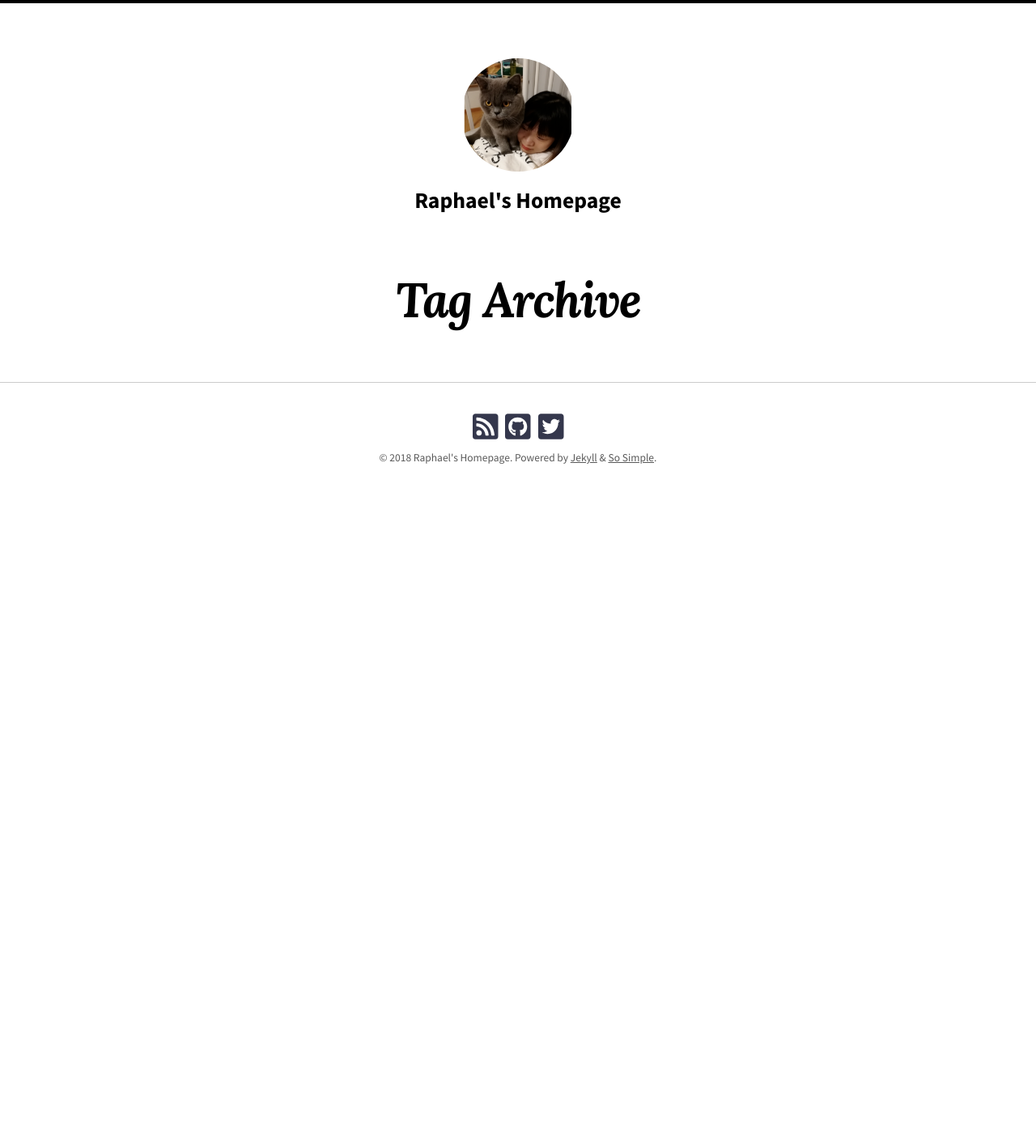
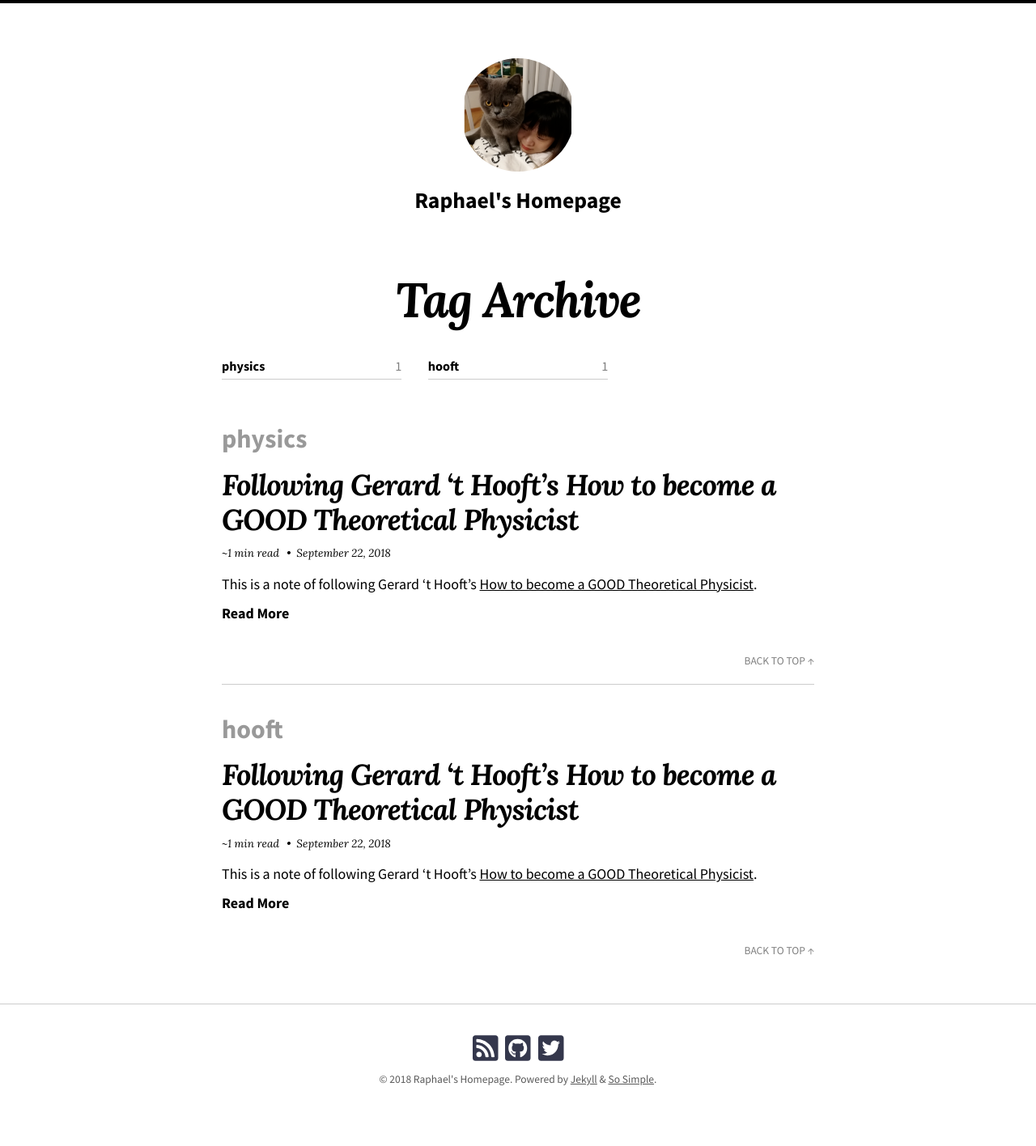
Before and after one commit to raphaeldhwang/raphaeldhwang.github.io, a Jekyll site: the page built from tags.md, in a window 1280 px wide. Shown: the whole page at 81% size. Built offline with Jekyll 4.4.1, drawn with Linux system fonts in a browser that asks for light colours; nearby versions of some CDN libraries; before the commit the page ends 900 px from its top, so only the background shows below that.

Commit message:
Following Gerard 't Hooft's How to become a GOOD Theoretical Physicist

```diff
--- a/_config.yml
+++ b/_config.yml
@@ -47,8 +47,8 @@ feed:
   path: atom.xml
 
 # Pagination - https://jekyllrb.com/docs/pagination/
-paginate: 10
-paginate_path: /page:num/
+# paginate: 10
+# paginate_path: /page:num/
 
 # Search
 search_full_content: true # can have performance implications for large sites
--- /dev/null
+++ b/_posts/2018-09-22-following-goodtheorist.md
@@ -0,0 +1,18 @@
+---
+layout: post
+title: "Following Gerard 't Hooft's How to become a GOOD Theoretical Physicist"
+date: 2018-09-22 14:33 +0800
+tags: physics hooft
+comments: true
+---
+
+This is a note of following Gerard 't Hooft's [How to become a GOOD Theoretical Physicist](http://www.goodtheorist.science/).
+
+## Languages
+
+- Must mastered: English
+- May be useful: French, German, Spanish and Italian.
+
+## Classical Mechanics
+
+- *Classical Mechanics: Systems of Particles and Hamiltonian Dynamics*. Walter Greiner. 2002.
```
